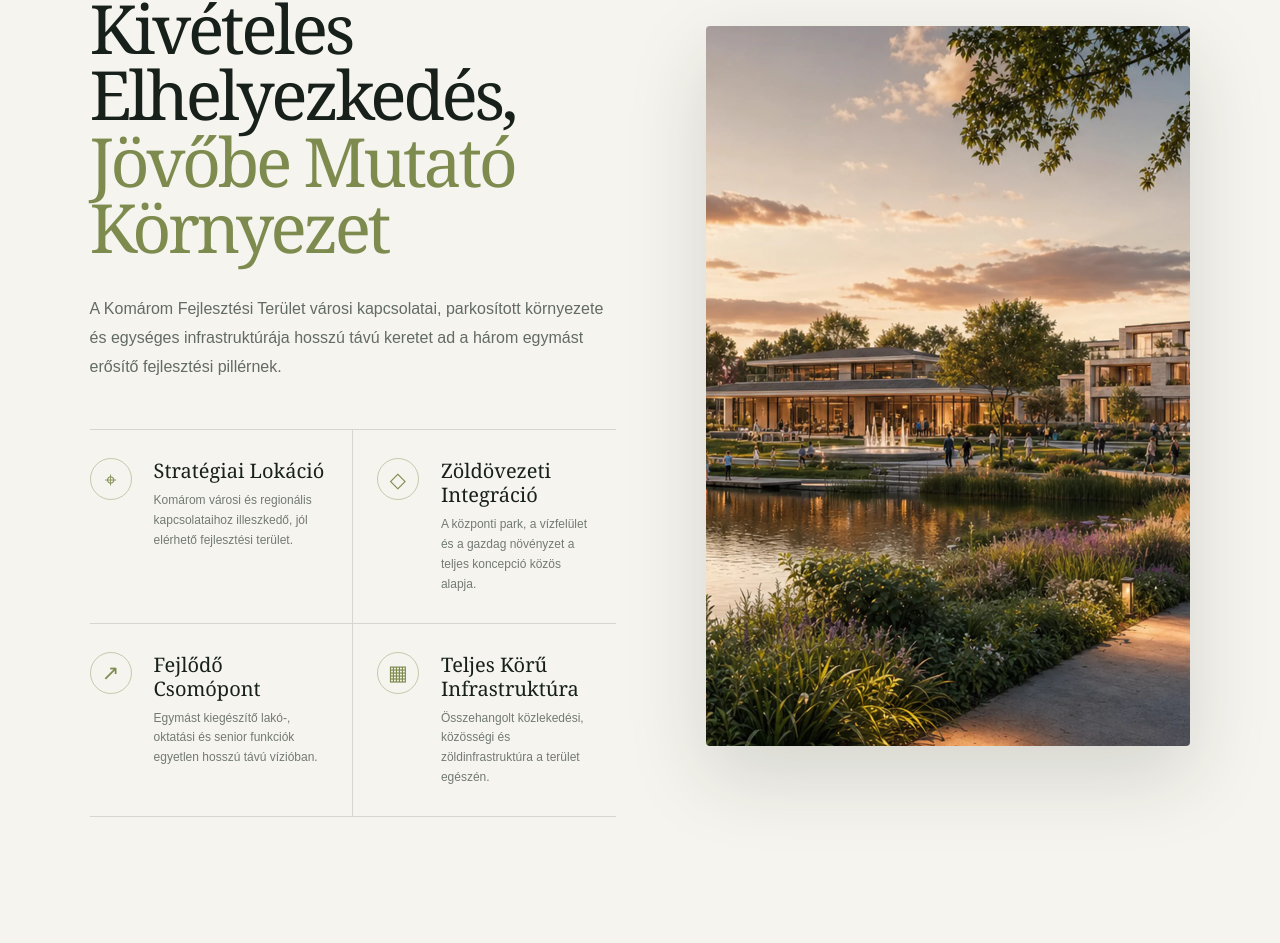
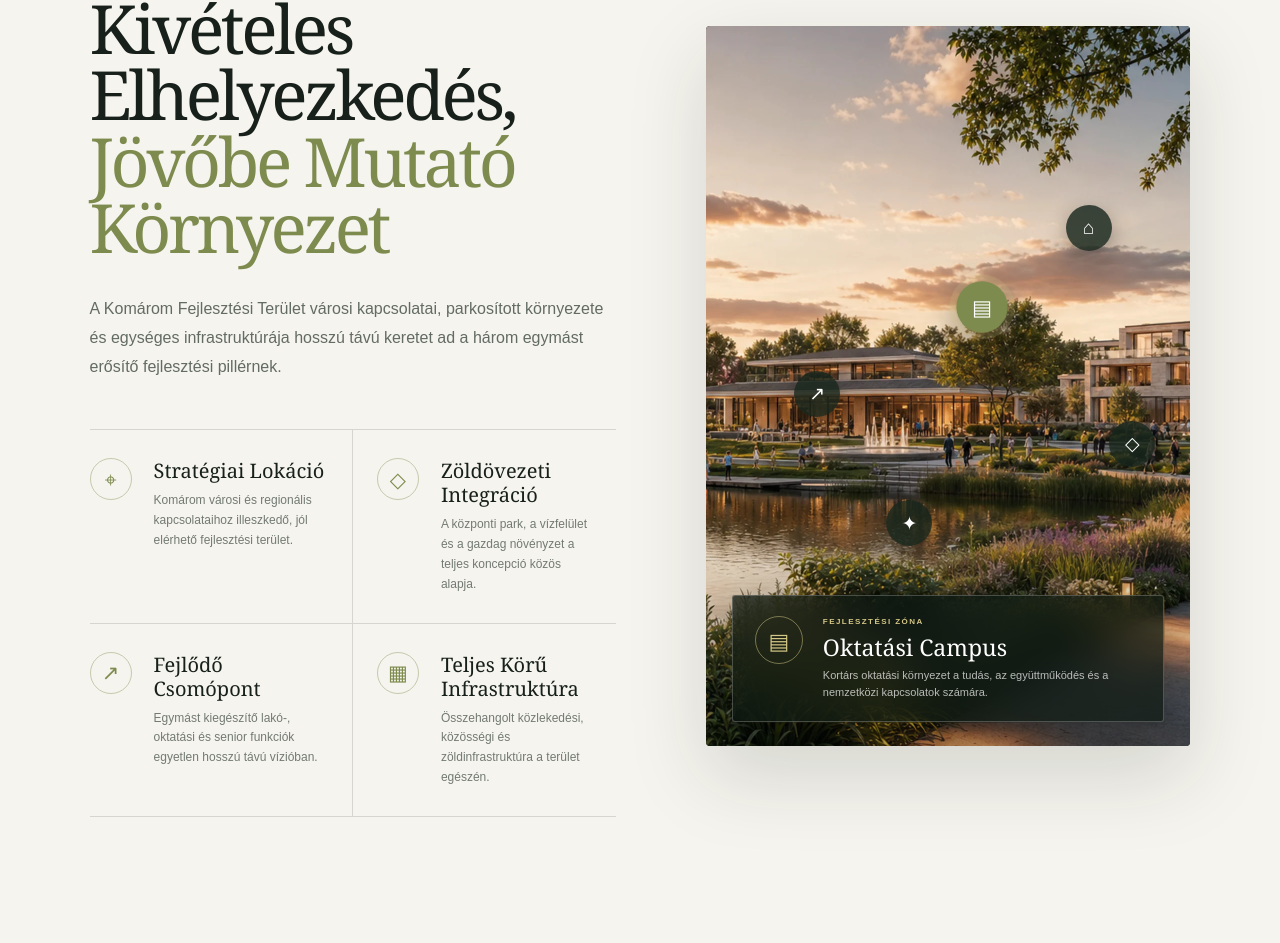
Before and after one commit to kurkoglobal-beep/komarom-marek-jozsef-5, a Next.js app: page / in a window 1280 px wide. Shown: the part 972-1915 px from the top of the page. Built offline with nearby package versions, Linux system fonts and the light colour scheme.

Commit message:
feat: add interactive development hotspot map

```diff
--- a/app/page.tsx
+++ b/app/page.tsx
@@ -32,6 +32,7 @@ export default function Home() {
   const [menu, setMenu] = useState(false);
   const [sent, setSent] = useState(false);
   const [heroIndex, setHeroIndex] = useState(0);
+  const [activeHotspot, setActiveHotspot] = useState(0);
 
   useEffect(() => {
     if (window.matchMedia("(prefers-reduced-motion: reduce)").matches) return;
@@ -102,9 +103,38 @@ export default function Home() {
           </article>)}
         </div>
       </div>
-      <figure className="development-visual">
-        <Image src={content.project.imageSrc} alt={content.project.imageAlt} fill sizes="(max-width: 1050px) 100vw, 48vw" className="cover" />
-      </figure>
+      <div className="development-map">
+        <figure className="development-visual">
+          <Image src={content.project.imageSrc} alt={content.project.imageAlt} fill sizes="(max-width: 1050px) 100vw, 48vw" className="cover" />
+          <div className="hotspot-layer" role="group" aria-label={content.project.mapLabel}>
+            {content.project.hotspots.map((hotspot, index) => <button
+              key={hotspot.title}
+              type="button"
+              className={`hotspot ${index === activeHotspot ? "active" : ""}`}
+              style={{ left: `${hotspot.x}%`, top: `${hotspot.y}%` }}
+              aria-label={hotspot.title}
+              aria-pressed={index === activeHotspot}
+              aria-controls="development-hotspot-card"
+              onMouseEnter={() => setActiveHotspot(index)}
+              onFocus={() => setActiveHotspot(index)}
+              onClick={() => setActiveHotspot(index)}
+            ><span>{hotspot.icon}</span></button>)}
+          </div>
+          <figcaption className="hotspot-info-card" id="development-hotspot-card" aria-live="polite">
+            <span className="hotspot-card-icon" aria-hidden="true">{content.project.hotspots[activeHotspot].icon}</span>
+            <div><small>{content.project.mapCardLabel}</small><h3>{content.project.hotspots[activeHotspot].title}</h3><p>{content.project.hotspots[activeHotspot].description}</p></div>
+          </figcaption>
+        </figure>
+        <div className="hotspot-mobile-list" aria-label={content.project.mapLabel}>
+          {content.project.hotspots.map((hotspot, index) => <button
+            key={hotspot.title}
+            type="button"
+            className={index === activeHotspot ? "active" : ""}
+            aria-pressed={index === activeHotspot}
+            onClick={() => setActiveHotspot(index)}
+          ><span aria-hidden="true">{hotspot.icon}</span><strong>{hotspot.title}</strong><small>{hotspot.description}</small></button>)}
+        </div>
+      </div>
     </section>
 
     <section className="location" id="komarom">
--- a/content/marek5/hu.json
+++ b/content/marek5/hu.json
@@ -68,7 +68,46 @@
       }
     ],
     "imageSrc": "/assets/renders/exterior/KMJ5_Exterior_IntegratedDevelopment_v01.webp",
-    "imageAlt": "A Komárom Fejlesztési Terület integrált látványterve központi tóval, parkkal és háromszintes épületekkel"
+    "imageAlt": "A Komárom Fejlesztési Terület interaktív látványtérképe központi tóval, parkkal és háromszintes épületekkel",
+    "mapLabel": "A fejlesztési terület interaktív zónatérképe",
+    "mapCardLabel": "Fejlesztési zóna",
+    "hotspots": [
+      {
+        "icon": "▤",
+        "title": "Oktatási Campus",
+        "description": "Kortárs oktatási környezet a tudás, az együttműködés és a nemzetközi kapcsolatok számára.",
+        "x": 57,
+        "y": 39
+      },
+      {
+        "icon": "⌂",
+        "title": "Prémium Lakónegyed",
+        "description": "Parkkapcsolatos, emberléptékű otthonok az integrált fejlesztési koncepció részeként.",
+        "x": 79,
+        "y": 28
+      },
+      {
+        "icon": "◇",
+        "title": "Senior Living",
+        "description": "Biztonságos, kényelmes és aktív életvitelt támogató prémium környezet.",
+        "x": 88,
+        "y": 58
+      },
+      {
+        "icon": "✦",
+        "title": "Smart Park és Zöldövezet",
+        "description": "Központi tó, gazdag növényzet és intelligens park-infrastruktúra a közösség szolgálatában.",
+        "x": 42,
+        "y": 69
+      },
+      {
+        "icon": "↗",
+        "title": "Közlekedési Csomópont",
+        "description": "A gyalogos, kerékpáros és városi kapcsolatok összehangolt találkozási pontja.",
+        "x": 23,
+        "y": 51
+      }
+    ]
   },
   "location": {
     "kicker": "A terület",
```
Also changed, not shown: app/globals.css.
